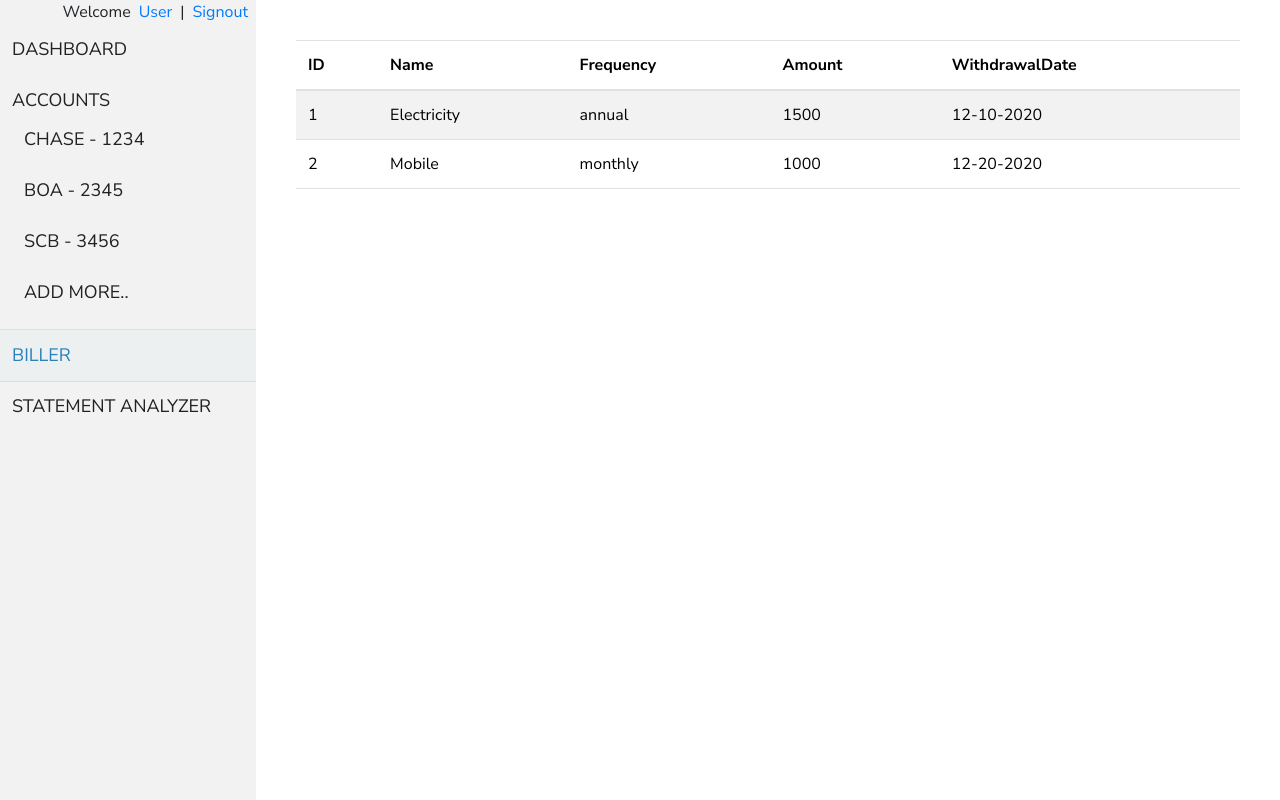
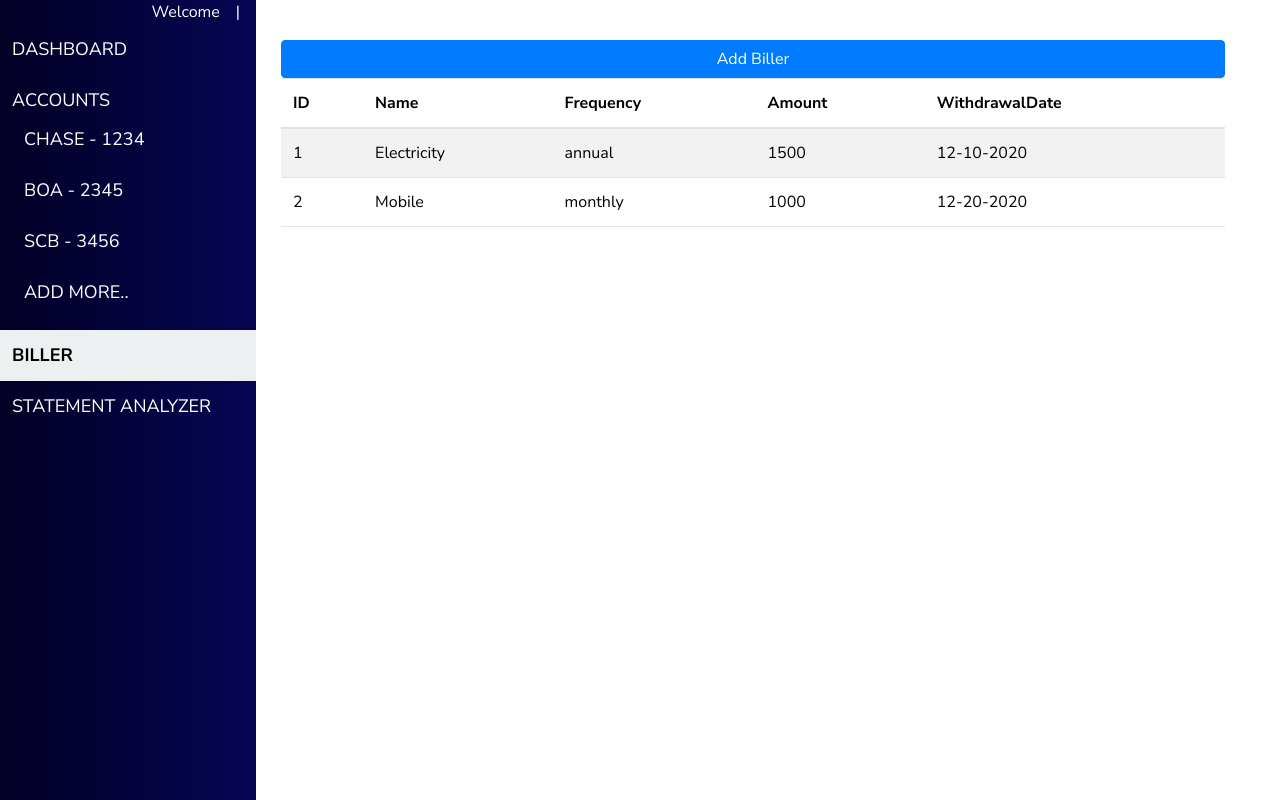
Before and after one commit to ShemeerNS/FINSPEND, an Angular app: page /dashboard in a window 1280 px wide. Both pictures are taken after a click on the item "BILLER". Built offline with nearby package versions, Linux system fonts and the light colour scheme.

Commit message:
style changes

```diff
--- a/package.json
+++ b/package.json
@@ -22,6 +22,8 @@
     "@angular/router": "~11.0.0",
     "@ng-bootstrap/ng-bootstrap": "^8.0.0",
     "bootstrap": "^4.5.3",
+    "canvas": "^2.6.1",
+    "ng-bootstrap": "^1.6.3",
     "rxjs": "~6.6.0",
     "tslib": "^2.0.0",
     "zone.js": "~0.10.2"
--- a/src/app/biller/biller.component.html
+++ b/src/app/biller/biller.component.html
@@ -1,6 +1,7 @@
 
-<div class="container">
 
+<div *ngIf="isbillerShown" class="row container-fluid"  id="divshow" >
+      <button (click)="toggleShow()" id="addbutton" class="btn btn-primary">Add Biller</button>
   <table class="table table-striped">
     <thead>
         <tr>
@@ -22,3 +23,82 @@
     </tbody>
   </table>
 </div>
+<div class="container" id="addbillerdiv" *ngIf="isShown">
+     <form [formGroup] = "billerForm">
+    <div class="row">
+        <div class="form_title mb-3">
+            <h1 class="float-left">
+                Biller
+            </h1>
+        </div>
+    </div>
+    <div class="row" style="height: 100px">
+        <div class="col-md-3">
+            <h3>Biller</h3>
+
+        </div>
+        <div class="col-md-3">
+
+            <select formControlName="biller" class="form-control">
+            <option value="Mobile" selected="selected">Mobile</option>
+            <option value= "Electricity">Electricity</option>
+            </select>
+
+        </div>
+
+
+        <div class="col-md-3">
+            <h3>Amount</h3>
+        </div>
+
+        <div class="col-md-3">
+            <input type="text" formControlName="amount" class="form-control"/>
+
+        </div>
+
+    </div>
+    <div class="row"style="height: 100px">
+        <div class="col-md-3">
+            <h3>From Account</h3>
+        </div>
+        <div class="col-md-3">
+            <select formControlName="fromAccount" class="form-control">
+            <option value="SBI-SAV- XXXX1234">SBI-SAV- XXXX1234</option>
+            <option value= "SBI-SAV- XXXX5678">SBI-SAV- XXXX5678</option>
+            <option value= "IOB-SAV- XXXX1278">IOB-SAV- XXXX1278</option>
+            </select>
+        </div>
+
+        <div class="col-md-3">
+            <h3>Payment Frequency</h3>
+        </div>
+        <div class="col-md-3">
+           <select formControlName="frequency" class="form-control">
+           <option value="Annual" selected="selected">Annual</option>
+           <option value= "Quarterly">Quarterly</option>
+           <option value= "Monthly">Monthly</option>
+           </select>
+        </div>
+
+    </div>
+    <div class="row" style="height: 100px">
+        <div class="col-md-3">
+            <h3>Withdrawal Date</h3>
+        </div>
+        <div class="col-md-3">
+           <input type="date" formControlName="withdrawalDate"class="form-control">
+        </div>
+
+    </div>
+    <div class="row" style="height: 100px">
+
+        <div class="ml-auto mr-6">
+            <input type="button" class="btn btn-primary" value="Submit" (click)="addbillerdata()">
+        </div>
+        <div class="col-md-6">
+            <input type="button" class="btn btn-primary" value="Cancel" (click)="cancelbiller()">
+        </div>
+
+    </div>
+     </form>
+</div>
--- a/src/app/biller/biller.component.ts
+++ b/src/app/biller/biller.component.ts
@@ -1,5 +1,7 @@
 import { Component, OnInit } from '@angular/core';
 import billerData from '../biller.json';
+import { FormControl, FormGroup, FormBuilder, Validators, ReactiveFormsModule  } from '@angular/forms';
+import { Router } from "@angular/router";
 
 interface biller {
     id:number;
@@ -15,10 +17,48 @@ interface biller {
   styleUrls: ['./biller.component.css']
 })
 export class BillerComponent implements OnInit {
-
-  constructor() { }
+  billerForm: FormGroup = new FormGroup({
+    biller: new FormControl(''),
+    from:new FormControl(''),
+    amount: new FormControl(''),
+    frequency:new FormControl(''),
+    withdrawalDate:new FormControl('')
+}) ;
+  constructor(private fb: FormBuilder,
+  private router:Router ){}
 
   ngOnInit(): void {
+       this.buildForm();
   }
+   private buildForm() {
+    this.billerForm = this.fb.group({
+      biller: ['', Validators.required],
+      amount: ['', Validators.required],
+       fromAccount: ['', Validators.required],
+      frequency: ['', Validators.required],
+       withdrawalDate: ['', Validators.required]
+    });
+  }
+  isShown: boolean = false ; // hidden by default
+isbillerShown: boolean = true;
 billers: biller[] = billerData;
+toggleShow() {
+
+this.isShown = ! this.isShown;
+this.isbillerShown = !this.isbillerShown;
+
 }
+addbillerdata()
+{
+  const formData = this.billerForm.value;
+  let JSONDatas = [
+  {"id": "3","biller":formData.biller,"amount":this.billerForm.value.amount,"fromAccount":this.billerForm.value.fromAccount,"frequency":this.billerForm.value.frequency,"withdrawalDate":this.billerForm.value.withdrawalDate}];
+  let data = JSON.stringify(JSONDatas);//JSON.stringify(this.JSONDatas);
+
+}
+cancelbiller()
+{
+this.isShown = ! this.isShown;
+this.isbillerShown = !this.isbillerShown;
+}
+}
--- a/src/app/dashboard/dashboard.component.html
+++ b/src/app/dashboard/dashboard.component.html
@@ -1,6 +1,6 @@
-<div class="main">
+<div class="main side-bar">
     <div class="column-1">
-      <div class="user">Welcome<a routerLink="">User</a>|<a routerLink="">Signout</a> </div>
+      <div class="user text-white">Welcome<a routerLink=""><i class="fa fa-user"></i></a>|<a routerLink=""><i class="fa fa-sign-out-alt"></i></a> </div>
       <ul class="vertical-menu">
         <li (click)="viewMode =1" [ngClass]="{'active':viewMode ==1}">DASHBOARD</li>
         <li>ACCOUNTS
--- a/src/app/statementanalyzer/statementanalyzer.component.html
+++ b/src/app/statementanalyzer/statementanalyzer.component.html
@@ -42,7 +42,9 @@
 </div>
 
 <div class="row">
-      <img src="assets/spend.png" />
+     <div style="display: block">
+
+</div>
 
 </div>
 </div>
--- a/src/app/statementanalyzer/statementanalyzer.component.ts
+++ b/src/app/statementanalyzer/statementanalyzer.component.ts
@@ -11,5 +11,4 @@ export class StatementanalyzerComponent implements OnInit {
 
   ngOnInit(): void {
   }
-
 }
--- a/src/styles.css
+++ b/src/styles.css
@@ -28,11 +28,20 @@
   .main .column-2 div {
     padding: 20px;
   }
-  .active {
-    outline: 1px solid #ddd;
+  .side-bar{
+background: rgb(2,0,36);
+background: linear-gradient(90deg, rgba(2,0,36,1) 0%, rgba(9,9,121,1) 35%, rgba(0,212,255,1) 100%);
+
+  }
+  .side-bar .vertical-menu li{
+    color:white;
+  }
+
+ .side-bar .vertical-menu li.active {
     cursor: pointer;
     background-color: #ecf0f1;
-    color: #2980b9;
+    color: #000;
+    font-weight: 600;
   }
   .vertical-menu {
     display: block !important;
```
Also changed, not shown: 1 other file (tests, documents, lock files or other folders).
